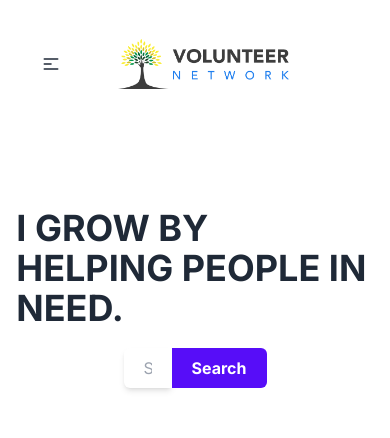
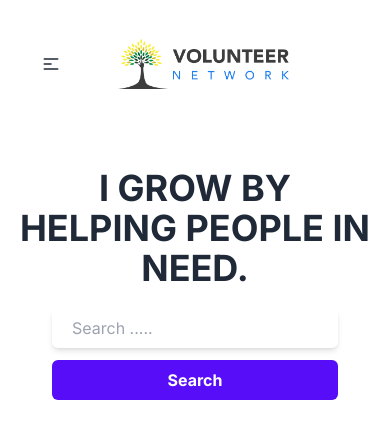
Before and after one commit to mohaiminur24/Volunteer-network-client-Side, a React (Vite) app: page / in a window 390 px wide. Shown: the top 438 px of the page. Built offline with nearby package versions, Linux system fonts and the light colour scheme; no server answers.

Commit message:
mobile responsive is complete

```diff
--- a/src/Components/PageLayout/Addeventpage.jsx
+++ b/src/Components/PageLayout/Addeventpage.jsx
@@ -47,7 +47,7 @@ const Addeventpage = () => {
         <div className="w-full bg-white p-10 rounded-md border-[20px] min-h-[calc(100vh-100px)] border-gray-100">
 
             <form onSubmit={handleaddevent}>
-                <div className='font-inter grid grid-cols-2 gap-5'>
+                <div className='font-inter grid lg:grid-cols-2 grid-cols-1 gap-5'>
                     <div>
                         <label className='font-semibold' htmlFor="title">Event Title</label>
                         <input className='border block my-1 px-3 py-2 text-sm outline-none text-gray-500 rounded-md w-full' type="text" name="title" id="title" placeholder='Enter title' />
--- a/src/Components/PageLayout/EventPage.jsx
+++ b/src/Components/PageLayout/EventPage.jsx
@@ -5,8 +5,8 @@ import { Outlet } from 'react-router-dom';
 const EventPage = () => {
     return (
         <div className='grid grid-cols-5 bg-gray-100 h-screen'>
-            <div className='bg-white'><SideBar/></div>
-            <div className='col-span-4'><Outlet/></div>
+            <div className='bg-white md:col-span-2 lg:col-span-1 col-span-5'><SideBar/></div>
+            <div className='lg:col-span-4 md:col-span-3 col-span-5'><Outlet/></div>
         </div>
     );
 };
--- a/src/Components/PageLayout/HomePage.jsx
+++ b/src/Components/PageLayout/HomePage.jsx
@@ -1,7 +1,6 @@
 import React, { useEffect, useState } from 'react';
 import Header from '../ShareableComponent/Header';
 import SearchSection from '../ShareableComponent/SearchSection';
-import { Outlet } from 'react-router-dom';
 import SingleEventsection from '../ShareableComponent/SingleEventsection';
 
 const HomePage = () => {
@@ -16,7 +15,7 @@ const HomePage = () => {
             <Header/>
             <SearchSection/>
 
-            <div className='grid grid-cols-4 gap-5'>
+            <div className='grid md:grid-cols-3 lg:grid-cols-4 xl:grid-cols-5 grid-cols-1 sm:grid-cols-2 gap-5'>
                 {
                    event && event.map(et => <SingleEventsection key={et._id} data={et}/>)
                 }
--- a/src/Components/ShareableComponent/EventHeader.jsx
+++ b/src/Components/ShareableComponent/EventHeader.jsx
@@ -2,7 +2,7 @@ import React from 'react';
 
 const EventHeader = ({children}) => {
     return (
-        <div className='w-full h-20 flex justify-start items-center bg-white'>
+        <div className='w-full h-20 mt-5 md:mt-0 flex justify-start items-center bg-white'>
             <h1 className='ml-10 font-inter font-bold text-lg'>{children}</h1>
         </div>
     );
--- a/src/Components/ShareableComponent/SearchSection.jsx
+++ b/src/Components/ShareableComponent/SearchSection.jsx
@@ -2,11 +2,11 @@ import React from 'react';
 
 const SearchSection = () => {
     return (
-        <div className='w-full flex justify-center flex-col items-center my-20'>
+        <div className='w-full flex justify-center text-center flex-col items-center my-10'>
             <h1 className='text-4xl font-bold mb-5 uppercase'>I grow by helping people in need.</h1>
-            <form className='w-2/5 flex'>
-                <input className='shadow-md px-5 py-2 rounded-s-md outline-none w-full mx-auto' placeholder='Search .....' type="text" name="search" id="search" />
-                <input className='bg-primary rounded-e-md px-5 text-white font-bold hover:bg-primary-focus' type="submit" value="Search" />
+            <form className=' md:w-2/5 w-4/5 flex md:flex-row flex-col md:gap-0 gap-3'>
+                <input className='shadow-md px-5 py-2 rounded-s-md rounded-e-md md:rounded-e-none outline-none w-full mx-auto' placeholder='Search .....' type="text" name="search" id="search" />
+                <input className='bg-primary rounded-md md:rounded-s-none md:rounded-e-md px-5 py-2  text-white font-bold hover:bg-primary-focus' type="submit" value="Search" />
             </form>
         </div>
     );
--- a/src/Components/ShareableComponent/SingleEventsection.jsx
+++ b/src/Components/ShareableComponent/SingleEventsection.jsx
@@ -3,7 +3,7 @@ import React from 'react';
 const SingleEventsection = ({data}) => {
     const {date,description,photourl,title,_id} = data;
     return (
-        <div className='p-5 border rounded-md shadow-md space-y-1 font-inter'>
+        <div className='p-5 border rounded-md shadow-md space-y-1 font-inter mb-10'>
             <img className='w-full h-72 rounded-sm' src={photourl} alt="" />
             <h1 className='text-lg font-bold'>{title}</h1>
             <h5 className='text-sm'><span className='font-semibold'>Date:</span> {date}</h5>
```
